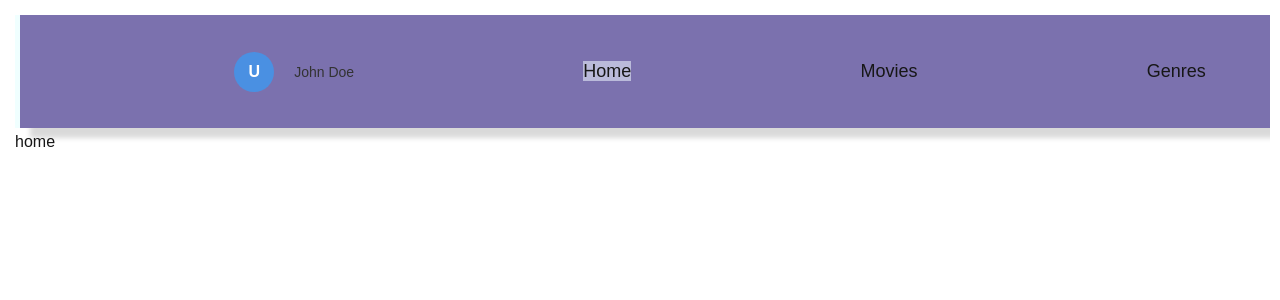
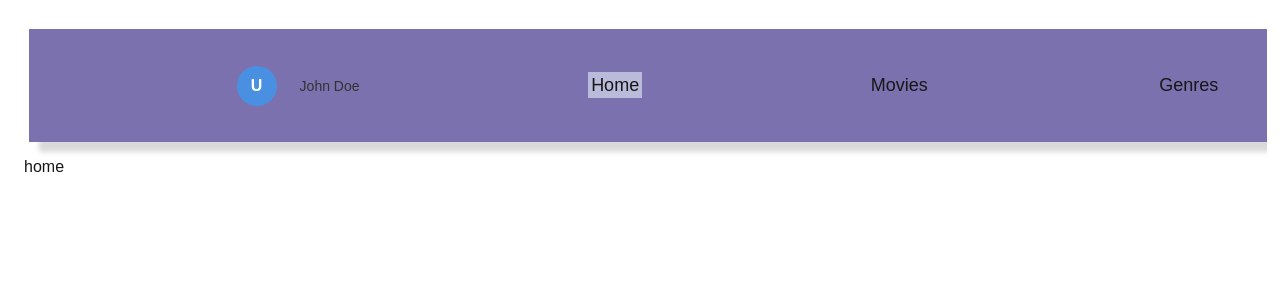
Before and after one commit to prodigy2/tmdb-progect-public, a Next.js app: page / in a window 1280 px wide. Shown: the top 300 px of the page. Built offline with nearby package versions, Linux system fonts and the light colour scheme.

Commit message:
add modifichi

```diff
--- a/src/app/(genres)/genres/[id]/page.tsx
+++ b/src/app/(genres)/genres/[id]/page.tsx
@@ -14,12 +14,6 @@ const MoviesPage = async ({params}: {params: Params}) => {
                     ? allMovies.map((movie: IMovie) => (
                         <li key={movie.id} className="movie-item">
                             <MovieDetails movie={movie} />
-                            <img
-                                src={`https://image.tmdb.org/t/p/w500${movie.poster_path}`}
-                                alt={movie.title}
-                            />
-                            <h3>{movie.title}</h3>
-                            <p>Vote: {movie.vote_average}</p>
                         </li>
                     ))
                     : <p>No movies available</p>
--- a/src/app/components/Header/header.css
+++ b/src/app/components/Header/header.css
@@ -2,10 +2,8 @@
     background: #babada;
 }
 .header{
+}
 
-    background: azure;
-
-}
 .nav{
     width: 1400px;
     height: 113px;
@@ -14,10 +12,8 @@
     display: flex;
     justify-content: space-evenly;
     align-items: center;
-
     list-style: none;
     font-size: 18px;
-
 }
 
 nav ul{
--- a/src/app/globals.css
+++ b/src/app/globals.css
@@ -28,7 +28,7 @@ body {
 * {
   box-sizing: border-box;
 
-  padding: 0;
+  padding: 3px;
   margin: 5px;
 }
 
@@ -54,6 +54,7 @@ a {
   gap: 20px; /* Spaziatura tra i film */
   padding: 20px;
   list-style: none;
+
 }
 
 /* Stile base per ogni film */
@@ -96,3 +97,7 @@ a {
   height: 400px;
   width: 300px;
 }
+
+.movies{
+
+}
--- a/types.d.ts
+++ b/types.d.ts
@@ -20,11 +20,9 @@ export interface IGenre {
 export interface IProps {
     movies: IMovie[];
     genres: IGenre[];
-
     movie: string;
     genre: string;
     overview: string;
-
     description: string;
     badges: number[];
 }
```
